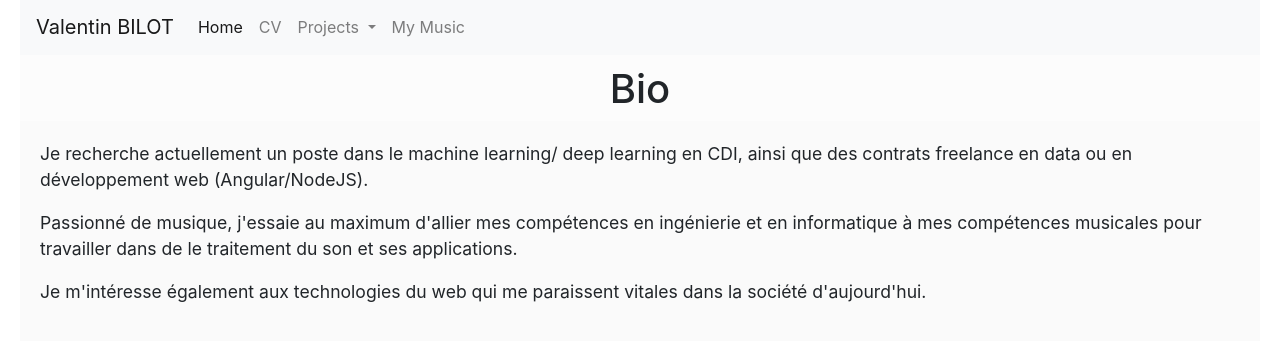
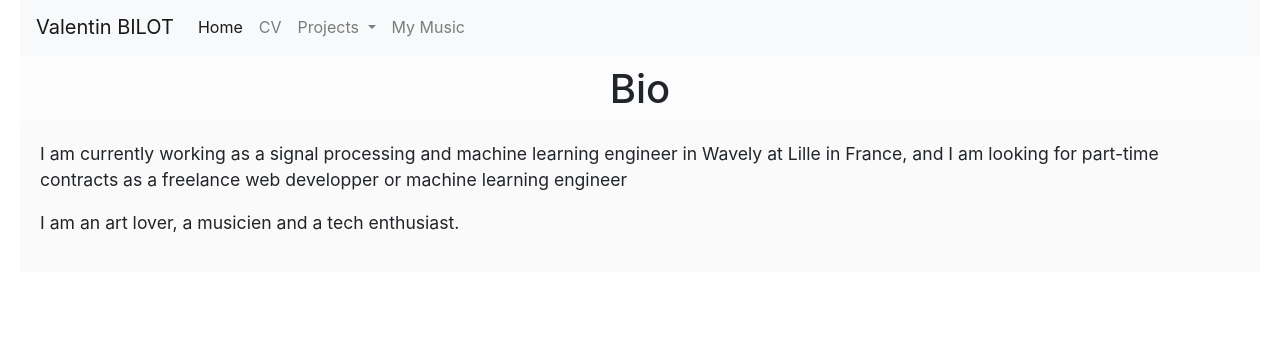
Before and after one commit to ValentinBilot/PersonalWebSite, a Node server app: page /bio in a window 1280 px wide. Shown: the part 21-376 px from the top of the page. Run offline with Node 20, Linux system fonts and the light colour scheme; some libraries are stand-ins or nearby versions.

Commit message:
Update bio.twig

```diff
--- a/views/bio.twig
+++ b/views/bio.twig
@@ -7,13 +7,10 @@
 <h1> Bio </h1>
 </div>
 <div class="main">
-<p> Je recherche actuellement un poste dans le machine learning/ deep learning en CDI, ainsi que des contrats freelance en data ou en développement web (Angular/NodeJS).
+<p> I am currently working as a signal processing and machine learning engineer in Wavely at Lille in France, and I am looking for part-time contracts as a freelance web developper or machine learning engineer
 </p>
 <p>
-Passionné de musique, j'essaie au maximum d'allier mes compétences en ingénierie et en informatique à mes compétences musicales pour travailler dans de le traitement du son et ses applications.
-</p>
-<p>
-Je m'intéresse également aux technologies du web qui me paraissent vitales dans la société d'aujourd'hui.
+I am an art lover, a musicien and a tech enthusiast.
 </p>
 </div>
 
```
